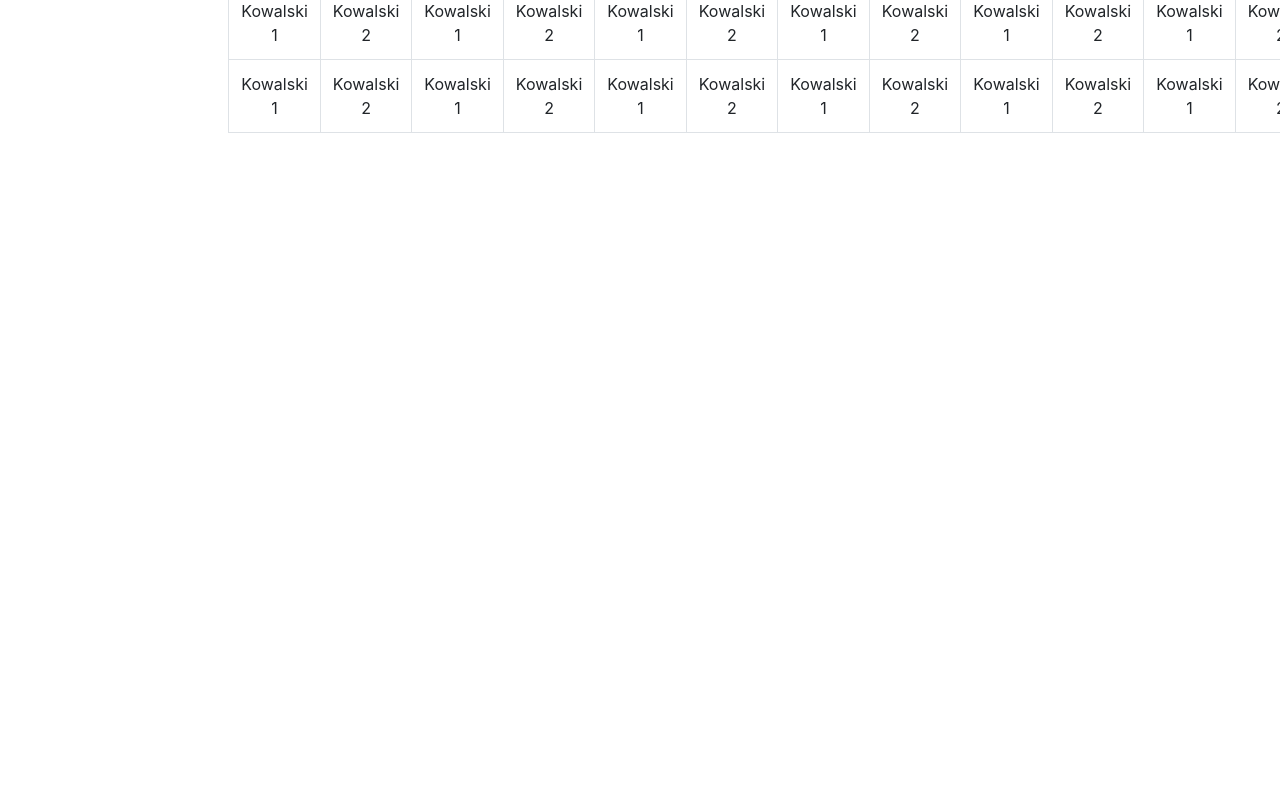
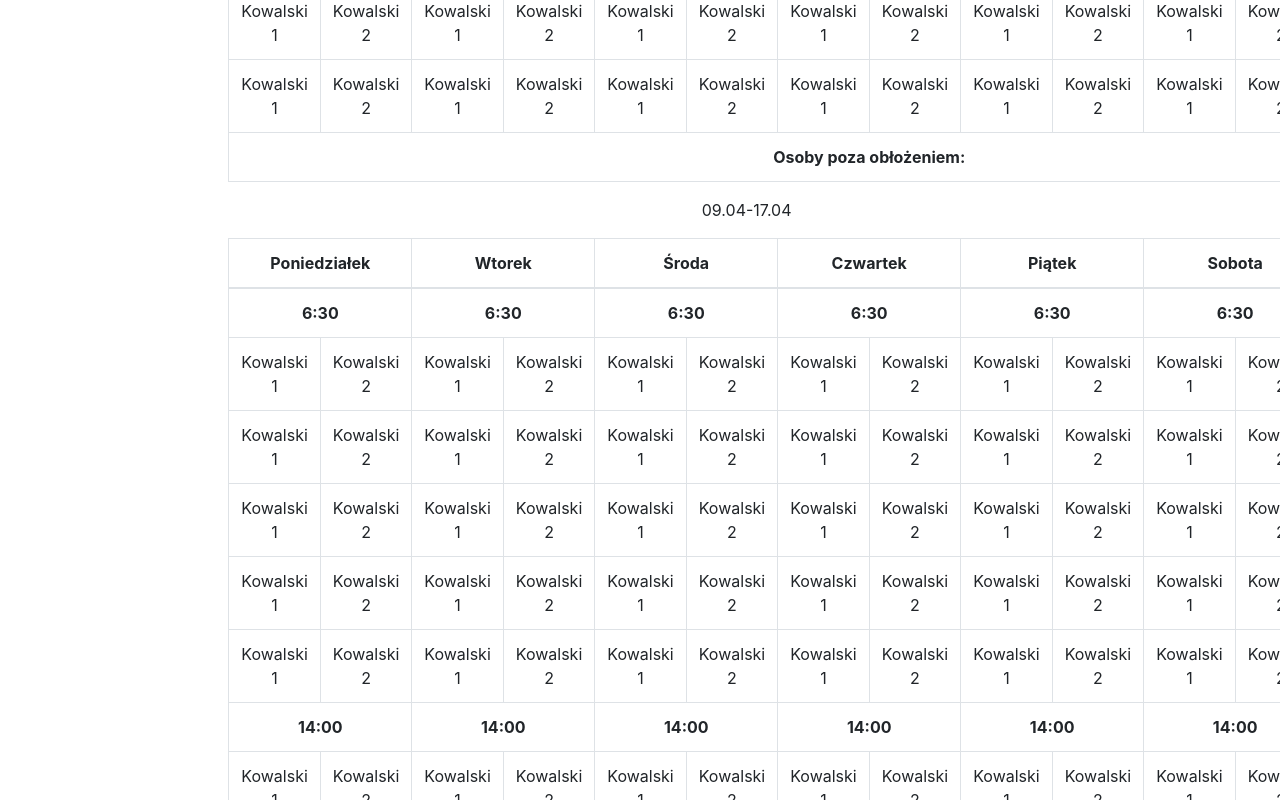
Before and after one commit to tymone/rescuer_portal, a React (Create React App) app: page /harmonogram in a window 1280 px wide. Shown: the part 1240-2040 px from the top of the page. Before the commit the page ends 1389 px from the top, so only its background shows below. Built offline with nearby package versions, Linux system fonts and the light colour scheme.

Commit message:
complete( ;) ) Table in TimeTable
add CreateSchedule component.

```diff
--- a/src/components/Navigation.js
+++ b/src/components/Navigation.js
@@ -8,6 +8,7 @@ const Navigation = () => {
     { name: 'Harmonogram', path: '/harmonogram' },
     { name: 'Drużyna', path: '/druzyna' },
     { name: 'Kontakt', path: '/kontakt' },
+    { name: 'Stwórz Harmonogram', path: '/stworz_harmonogram' }
   ]
 
   const menu = list.map(item => (
--- a/src/components/Page.js
+++ b/src/components/Page.js
@@ -5,6 +5,7 @@ import HomePage from '../pages/HomePage';
 import Team from '../pages/Team';
 import Contact from './Contact';
 import Timetable from '../pages/Timetable';
+import CreateSchedule from '../pages/CreateSchedule';
 
 
 const Page = () => {
@@ -15,6 +16,7 @@ const Page = () => {
         <Route path='/harmonogram' component={Timetable} />
         <Route path='/druzyna' component={Team} />
         <Route path='/kontakt' component={Contact} />
+        <Route path='/stworz_harmonogram' component={CreateSchedule} />
       </Switch>
     </div>
   )
--- /dev/null
+++ b/src/pages/CreateSchedule.js
@@ -0,0 +1,25 @@
+import React, { Component } from 'react';
+
+export default class CreateSchedule extends Component {
+  state = {
+    date: [],
+    week: ['Poniedziałek', 'Wtorek', 'Środa', 'Czwartek', 'Piątek', 'Sobota', 'Niedziela']
+
+  }
+
+  submit = () => {
+    console.log('działa')
+  }
+
+
+  render() {
+    return (
+      <form onSubmit={this.submit}>
+        <p>Od:<input type="date" />, Do: <input type="date" /></p>
+        <p>form or table with input for employe for each day and shift.</p>
+
+
+      </form>
+    )
+  }
+}
--- a/src/pages/Table.js
+++ b/src/pages/Table.js
@@ -3,7 +3,7 @@ import React from 'react';
 const week = ['Poniedziałek', 'Wtorek', 'Środa', 'Czwartek', 'Piątek', 'Sobota', 'Niedziela']
 
 
-const Table = () => {
+const Table = (props) => {
 
   const days = week.map((day, i) => (<th scope='col' colSpan='2' key={i}>{day}</th >))
   const shift = (time) => (week.map((shift, i) => <th scope='row' colSpan='2' key={i}>{time}</th>))
@@ -20,7 +20,7 @@ const Table = () => {
 
   return (
     <React.Fragment>
-      <p>01.04-08.04</p>
+      <p>{props.date}</p>
       <table className="table table-bordered">
         <thead>
           <tr>
@@ -82,6 +82,9 @@ const Table = () => {
           <tr>
             {employee(5, 3)}
           </tr>
+          <tr>
+            <th scope='row' colSpan='14'>Osoby poza obłożeniem: </th>
+          </tr>
         </tbody>
       </table>
     </React.Fragment>
--- a/src/pages/Timetable.js
+++ b/src/pages/Timetable.js
@@ -15,7 +15,8 @@ class Timetable extends Component {
     return (
       <div className='row'>
         <div className="col-12">
-          <Table />
+          <Table date={this.state.week[0]} />
+          <Table date={this.state.week[1]} />
         </div>
       </div>
     )
```
